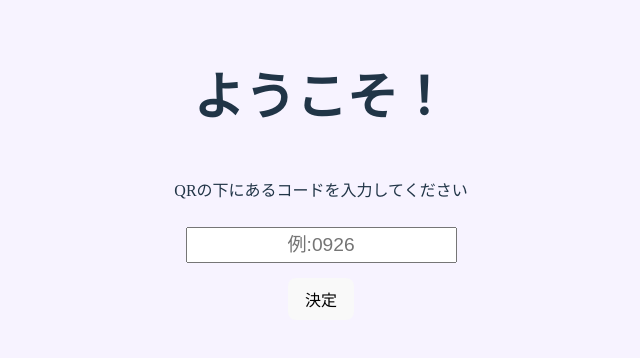
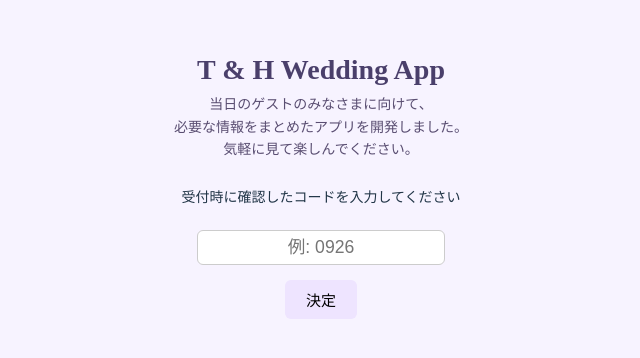
Before and after one commit to takiyama10921-droid/guest-app, a React (Vite) app: page /guest/login in a window 1280 px wide. Shown: the part 222-580 px from the top of the page, without its empty margins (319-959 px from the left). Built offline with nearby package versions, Linux system fonts and the light colour scheme.

Commit message:
ログイン機能修正

```diff
--- a/src/components/Header.tsx
+++ b/src/components/Header.tsx
@@ -6,7 +6,7 @@ type HeaderProps = {
   bgColor?: string;
 };
 
-const Header: React.FC<HeaderProps> = ({ title, bgColor = "#ffffff" }) => {
+const Header: React.FC<HeaderProps> = ({ title}) => {
   const navigate = useNavigate();
 
   return (
@@ -17,7 +17,7 @@ const Header: React.FC<HeaderProps> = ({ title, bgColor = "#ffffff" }) => {
         left: 0,
         width: "100%",
         height: "56px",
-        background: bgColor,
+        background: "#F7F3FF",
         display: "flex",
         alignItems: "center",
         borderBottom: "1px solid #ddd",
--- a/src/pages/GuestPage.tsx
+++ b/src/pages/GuestPage.tsx
@@ -1,7 +1,8 @@
 // src/pages/GuestApp.tsx
-import { useState } from "react";
+import { useEffect, useState } from "react";
 import { useNavigate } from "react-router-dom";
 import { useGuest } from "../context/GuestContext";
+import coupleImg from "../assets/IMG_6744.jpg";
 
 export default function GuestApp() {
   const [inputCode, setInputCode] = useState('');
@@ -9,14 +10,39 @@ export default function GuestApp() {
   const navigate = useNavigate();
   const { guest, setGuest } = useGuest();
 
-  // ▼ 修正：固定コードでログイン
+  // ---------------------------------------------------------
+  // 🟣 対策① localStorage からログイン状態を復元
+  // ---------------------------------------------------------
+  useEffect(() => {
+    const saved = localStorage.getItem("guest");
+    if (!guest && saved) {
+      setGuest(JSON.parse(saved));
+    }
+  }, []);
+
+  // ---------------------------------------------------------
+  // 🟣 対策② 自動ログアウト（20分）
+  // ---------------------------------------------------------
+  useEffect(() => {
+    if (!guest) return;
+
+    const AUTO_LOGOUT_MIN = 1;
+    const timer = setTimeout(() => {
+      localStorage.removeItem("guest");
+      setGuest(null);
+    }, AUTO_LOGOUT_MIN * 60 * 1000);
+
+    return () => clearTimeout(timer);
+  }, [guest]);
+
+  // 🔑 ログイン処理
   const handleLogin = () => {
     if (inputCode !== '0926') {
       setMessage('※ コードが間違っています');
       return;
     }
 
-    setGuest({
+    const userData = {
       id: 'common',
       name: 'ゲスト',
       seatNumber: '-',
@@ -25,12 +51,30 @@ export default function GuestApp() {
       code: '0926',
       hasTransportationGift: false,
       giftReceivedBefore: false,
-      side: 'groom',
-    });
+    };
+
+    setGuest(userData);
+
+    // ★ localStorage に保存
+    localStorage.setItem("guest", JSON.stringify(userData));
 
     setMessage('');
   };
 
+  // 🔒 戻るボタン無効化
+  useEffect(() => {
+    const handlePopState = () => {
+      window.history.pushState(null, '', window.location.href);
+    };
+    window.history.pushState(null, '', window.location.href);
+    window.addEventListener('popstate', handlePopState);
+
+    return () => {
+      window.removeEventListener('popstate', handlePopState);
+    };
+  }, []);
+
+  // 各ページ遷移
   const handleOpenSeating = () => navigate('/seating');
   const handleOpenMenu = () => navigate('/menu');
   const handleOpenPhoto = () => navigate('/photo');
@@ -40,6 +84,11 @@ export default function GuestApp() {
   const handleOpenVenueMap = () => navigate('/venueMap');
   const handleOpenMessage = () => navigate('/message');
   const handleOpenDrink = () => navigate('/drink');
+
+  // ---------------------------------------------------------
+  // ここから先は UI（元コードそのまま）
+  // ---------------------------------------------------------
+
 
   const memberColors = [
     '#fff9cc', // 岩本：黄色・薄い
@@ -52,108 +101,192 @@ export default function GuestApp() {
     '#ffdddd', // 宮舘：赤・薄い
     '#ffe6f5', // 佐久間：ピンク・薄い
   ];
-  // ログイン前
+
+  // ▼ ログイン前画面（デザインB）
   if (!guest) {
     return (
       <div
         style={{
-          position: 'fixed',
+          position: "fixed",
           inset: 0,
-          overflow: 'hidden',
-          display: 'flex',
-          flexDirection: 'column',
-          justifyContent: 'center',
-          alignItems: 'center',
-          textAlign: 'center',
-          padding: '0 20px',
-          boxSizing: 'border-box',
-          backgroundColor: '#f7f3ff', // ← ★ 追加
+          overflow: "hidden",
+          display: "flex",
+          flexDirection: "column",
+          justifyContent: "center",
+          alignItems: "center",
+          textAlign: "center",
+          padding: "0 20px",
+          backgroundColor: "#f7f3ff",
         }}
       >
-        <h1>ようこそ！</h1>
-        <p>QRの下にあるコードを入力してください</p>
+        {/* タイトル */}
+        <h1
+          style={{
+            fontSize: "28px",
+            fontWeight: 700,
+            color: "#4A3F6B",
+            marginBottom: "8px",
+          }}
+        >
+          T & H Wedding App
+        </h1>
+
+        <p
+          style={{
+            fontSize: "14px",
+            color: "#5A4E72",
+            marginTop: "0",
+            marginBottom: "20px",
+            lineHeight: "1.6",
+          }}
+        >
+          当日のゲストのみなさまに向けて、<br />
+          必要な情報をまとめたアプリを開発しました。<br />
+          気軽に見て楽しんでください。
+        </p>
+
+        <p style={{ marginTop: "5px", fontSize: "14px" }}>
+          受付時に確認したコードを入力してください
+        </p>
 
         <input
           type="text"
           value={inputCode}
           onChange={(e) => setInputCode(e.target.value)}
-          placeholder="例:0926"
+          placeholder="例: 0926"
           style={{
-            fontSize: '1.2em',
-            padding: '5px 10px',
-            textAlign: 'center',
-            marginTop: '10px',
+            fontSize: "1.1em",
+            padding: "6px 10px",
+            textAlign: "center",
+            marginTop: "10px",
+            borderRadius: "6px",
+            border: "1px solid #ccc",
           }}
         />
 
         <button
           onClick={handleLogin}
           style={{
-            marginTop: '15px',
-            padding: '8px 16px',
-            fontSize: '1em',
-            cursor: 'pointer',
+            marginTop: "15px",
+            padding: "8px 20px",
+            fontSize: "15px",
+            cursor: "pointer",
+            borderRadius: "6px",
+            backgroundColor: "#eee4ff",
           }}
         >
           決定
         </button>
 
         {message && (
-          <p style={{ color: 'red', marginTop: '10px' }}>{message}</p>
+          <p style={{ color: "red", marginTop: "10px", fontSize: "14px" }}>{message}</p>
         )}
       </div>
     );
   }
 
-  // ログイン後
+  // ▼ ログイン後（デザインB）
   return (
     <div
       style={{
-        textAlign: 'center',
-        // marginTop: '200px',
-        minHeight: '100dvh',
-        backgroundColor: '#f7f3ff', // ← ★ 追加
-        padding: '20px 0',
+        textAlign: "center",
+        minHeight: "100dvh",
+        backgroundColor: "#f7f3ff",
+        padding: "20px 0",
       }}
     >
-      <h1>ようこそ！</h1>
-      <h2>2026.9.26</h2>
+      {/* タイトル */}
+      <div style={{ marginTop: "10px" }}>
+        <h1
+          style={{
+            fontSize: "28px",
+            fontWeight: 700,
+            color: "#4A3F6B",
+            marginBottom: "5px",
+          }}
+        >
+          welcome to Our Wedding
+        </h1>
 
+        <div
+          style={{
+            color: "#D7C3FF",
+            fontSize: "20px",
+            marginBottom: "5px",
+          }}
+        >
+          ♡
+        </div>
+
+        <div
+          style={{
+            width: "70%",
+            height: "2px",
+            backgroundColor: "#D9C8FF",
+            margin: "5px auto 15px",
+            borderRadius: "3px",
+          }}
+        />
+
+        <h2
+          style={{
+            fontSize: "16px",
+            color: "#4A3F6B",
+            marginBottom: "20px",
+          }}
+        >
+          2026.9.26
+        </h2>
+      </div>
+
+      {/* 丸い写真 */}
+      <img
+        src={coupleImg}
+        alt="Welcome"
+        style={{
+          width: "220px",
+          height: "220px",
+          objectFit: "cover",
+          borderRadius: "50%",
+          margin: "10px auto 20px",
+          border: "4px solid white",
+          boxShadow: "0 4px 12px rgba(0,0,0,0.1)",
+        }}
+      />
+
+      {/* グリッドボタン */}
       <div
         style={{
-          display: 'grid',
-          gridTemplateColumns: 'repeat(3, 1fr)',
-          gap: '10px',
-          marginTop: '30px',
-          maxWidth: '400px',
-          margin: '0 auto',
+          display: "grid",
+          gridTemplateColumns: "repeat(3, 1fr)",
+          gap: "10px",
+          maxWidth: "400px",
+          margin: "0 auto",
         }}
       >
         <button onClick={handleOpenSeating} style={{ backgroundColor: memberColors[0] }}>席次表</button>
         <button onClick={handleOpenPhoto} style={{ backgroundColor: memberColors[1] }}>前撮りフォト</button>
-        <button onClick={handleOpenPhotoUpload} style={{ backgroundColor: memberColors[4] }}>
-          写真
-          <br />
-          アップロード
-        </button>
+        <button onClick={handleOpenPhotoUpload} style={{ backgroundColor: memberColors[4] }}>写真<br />アップロード</button>
         <button onClick={handleOpenMenu} style={{ backgroundColor: memberColors[7] }}>お食事</button>
         <button onClick={handleOpenDrink} style={{ backgroundColor: memberColors[2] }}>飲み物</button>
-        <button onClick={handleOpenVenueInfo} style={{ backgroundColor: memberColors[5] }}>
-          ご案内
-          <br />
-          注意事項
-        </button>
+        <button onClick={handleOpenVenueInfo} style={{ backgroundColor: memberColors[5] }}>ご案内<br />注意事項</button>
         <button onClick={handleOpenMessage} style={{ backgroundColor: memberColors[8] }}>メッセージ</button>
         <button onClick={handleOpenProfile} style={{ backgroundColor: memberColors[6] }}>プロフィール</button>
-        <button onClick={handleOpenVenueMap} style={{ backgroundColor: memberColors[3] }}>
-          会場内
-          <br />
-          MAP
-        </button>
+        <button onClick={handleOpenVenueMap} style={{ backgroundColor: memberColors[3] }}>会場内<br />MAP</button>
       </div>
 
-      <div style={{ marginTop: '30px' }}>
-        <button onClick={() => setGuest(null)}>← ログアウト</button>
+      {/* ログアウト */}
+      <div style={{ marginTop: "30px" }}>
+        <button
+          onClick={() => setGuest(null)}
+          style={{
+            backgroundColor: "#fff0fb",
+            padding: "8px 16px",
+            borderRadius: "6px",
+          }}
+        >
+          ← ログアウト
+        </button>
       </div>
     </div>
   );
--- a/src/pages/VenueMapPage.tsx
+++ b/src/pages/VenueMapPage.tsx
@@ -44,7 +44,7 @@ const VenueMapPage: React.FC = () => {
             overflowY: 'auto',
           }}
         >
-          <h3 style={{ marginTop: 0 }}>🔍 会場配置図</h3>
+          <h3 style={{ marginTop: 0 }}>🔍 会場地図</h3>
           <p style={{ margin: '4px 0 12px', color: '#555' }}>
             受付・披露宴会場・控室などの位置関係をご確認ください。
           </p>
--- a/src/types/User.ts
+++ b/src/types/User.ts
@@ -9,5 +9,5 @@ export interface User {
   hasTransportationGift: boolean;
   //ご祝儀事前受取済みか
   giftReceivedBefore: boolean;
-  side: "groom" | "bride";
+  // side: "groom" | "bride";
 }
```
Also changed, not shown: src/assets/IMG_6744.JPG (added).
